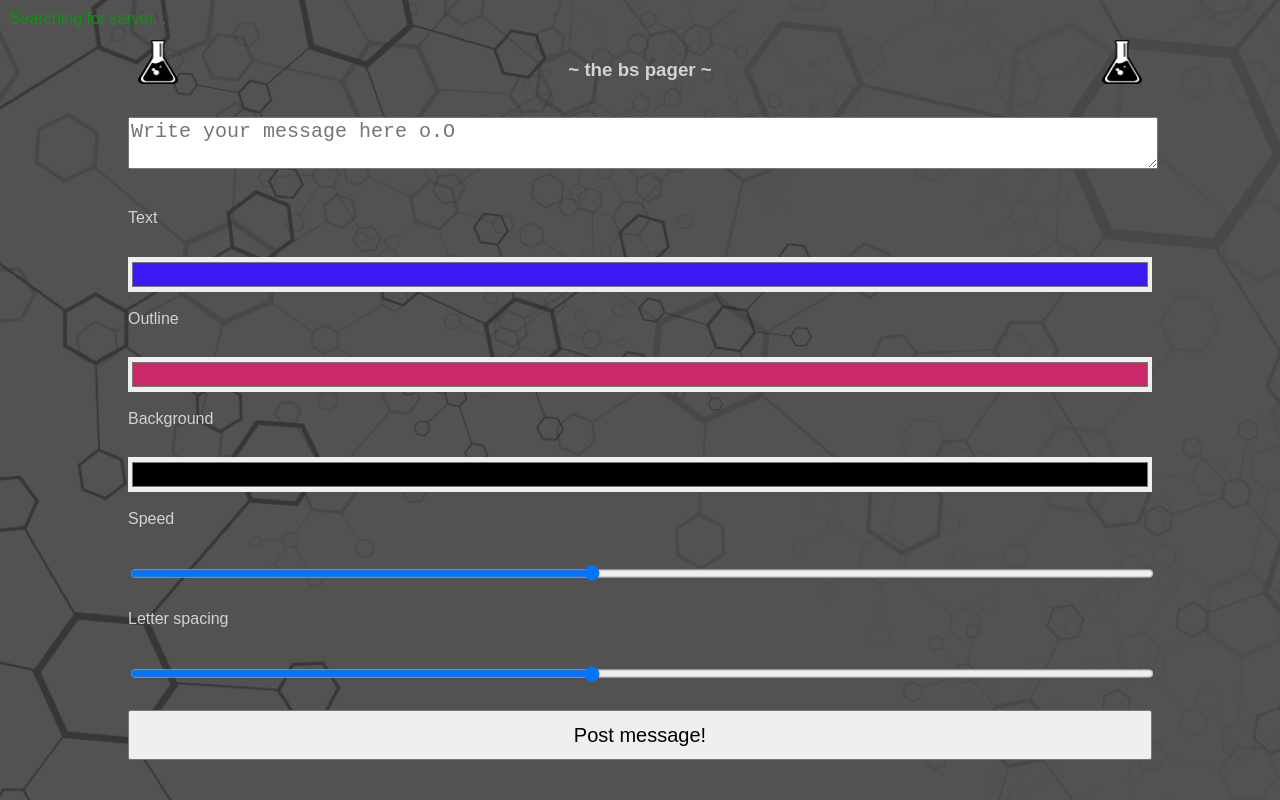
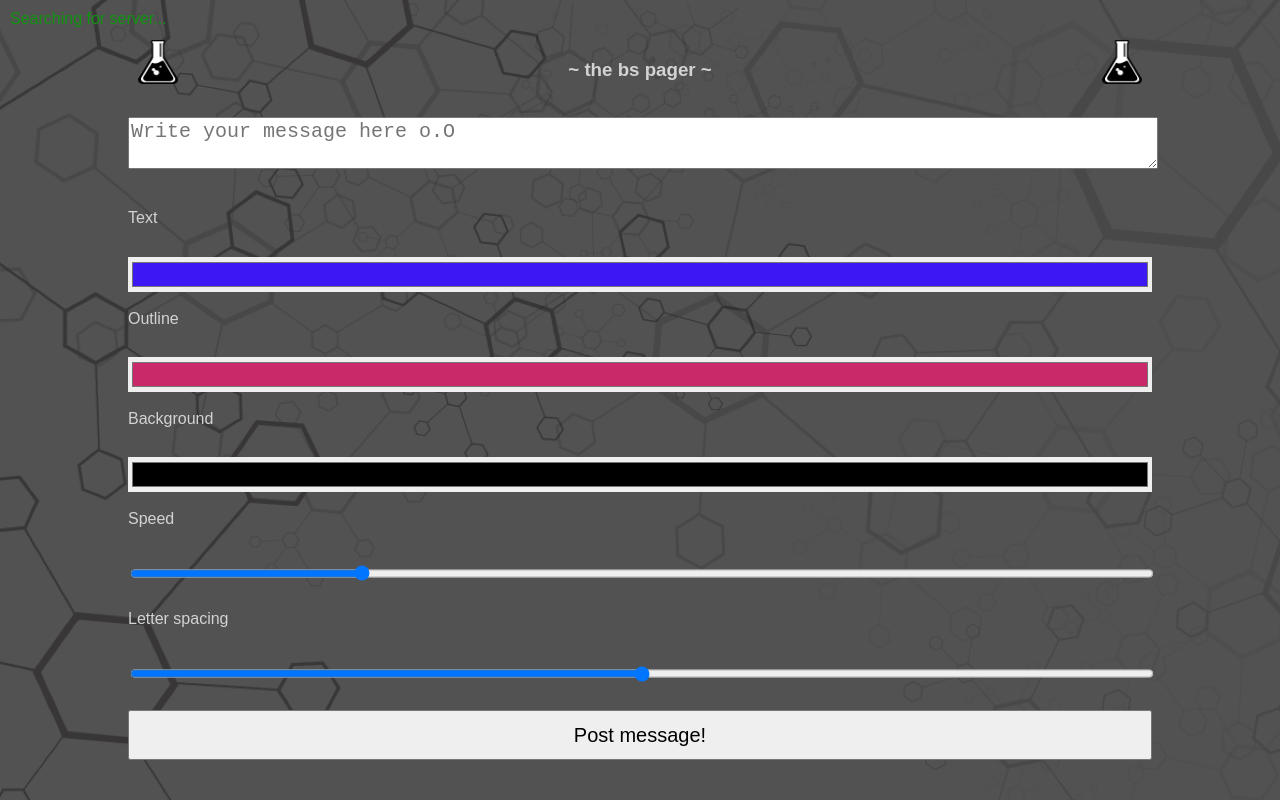
Before and after one commit to jpmc3630/blazing-marquee, a React (Create React App) app in the folder client/: page / in a window 1280 px wide. Built offline with nearby package versions, Linux system fonts and the light colour scheme.

Commit message:
Adjust defaults

```diff
--- a/client/src/App.js
+++ b/client/src/App.js
@@ -22,8 +22,8 @@ class App extends Component {
       color: '#7c1313',
       colorOutline: '#7c1313',
       bgColor: '#000000',
-      speed: "2.7",
-      spacing: "-1",
+      speed: "3",
+      spacing: "0",
       statusArr: [],
       conToHost: false,
       conToServer: false,
@@ -197,7 +197,7 @@ class App extends Component {
                         <br></br>
                         <label class="slider-label" htmlFor="speed">Speed</label>
                         <br></br>
-                        <input type="range" min="0" max="6" step="0.1" id="speed" className="slider" name="speed" onChange={this.handleChange} value={this.state.speed}></input>
+                        <input type="range" min="1" max="10" step="0.1" id="speed" className="slider" name="speed" onChange={this.handleChange} value={this.state.speed}></input>
                         <br></br>
                         <label class="slider-label" htmlFor="spacing">Letter spacing</label>
                         <br></br>
```
